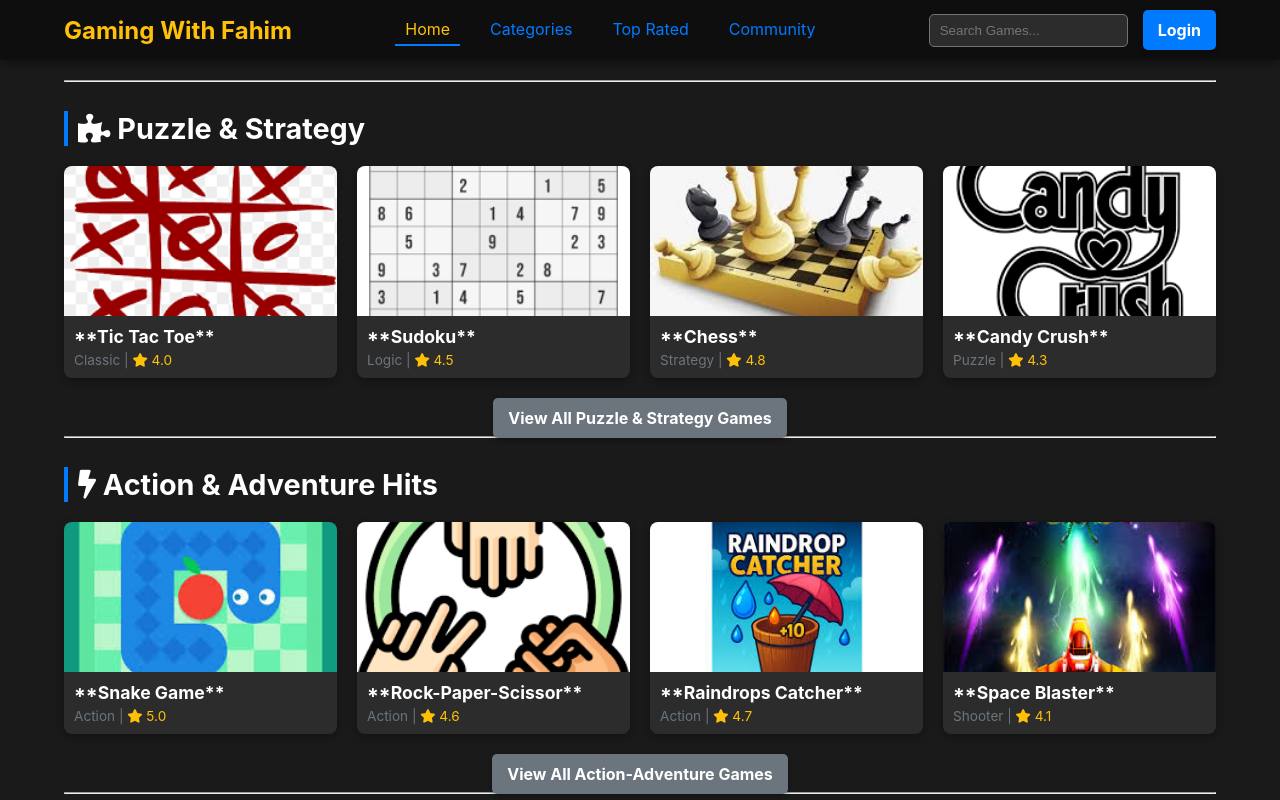
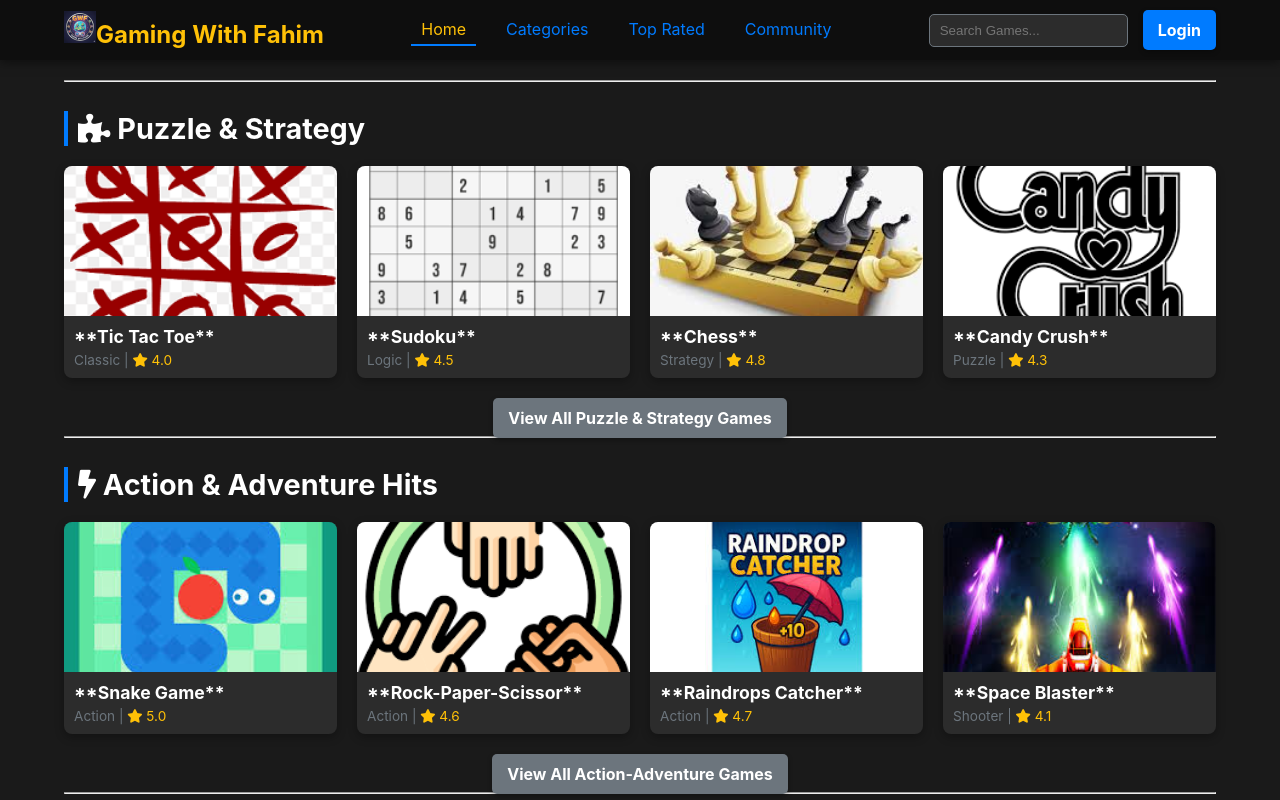
Before and after one commit to Fahim-Sifat/Gaming-With-Fahim, a plain HTML site: page index.html in a window 1280 px wide. Shown: the top 800 px of the page. Drawn offline with Linux system fonts and the light colour scheme.

Commit message:
favicon added

```diff
--- a/index.html
+++ b/index.html
@@ -1,6 +1,13 @@
 <!DOCTYPE html>
 <html lang="en">
 <head>
+    <link rel="icon" href="favicon-16x16.png" sizes="16x16" type="image/png">
+
+    <link rel="icon" href="favicon-32x32.png" sizes="32x32" type="image/png">
+    <link rel="icon" href="favicon-48x48.png" sizes="48x48" type="image/png">
+    <link rel="icon" href="favicon-60x60.png" sizes="60x60" type="image/png">
+
+    <link rel="apple-touch-icon" href="favicon-92x92.png" sizes="92x92" type="image/png">
     <meta name="google-adsense-account" content="ca-pub-3930264175657320">
     <link rel="canonical" href="https://gaming-with-fahim.pages.dev/">
     <meta charset="UTF-8">
@@ -46,7 +53,7 @@ l.parentNode.insertBefore(s, l);
 <body>
 
     <header class="main-header">
-        <div class="logo">Gaming With Fahim</div>
+        <div class="logo"><img src="favicon-32x32.png" alt="">Gaming With Fahim</div>
         <nav class="main-nav">
             <a href="#" class="nav-link active">Home</a>
             <a href="categories.html" class="nav-link">Categories</a>
```
Also changed, not shown: favicon-16x16.png (added), favicon-32x32.png (added), favicon-48x48.png (added), favicon-60x60.png (added), favicon-92x92.png (added), gwf-logo.png (added), logo-192x192.png (added), logo-512x512.png (added).
